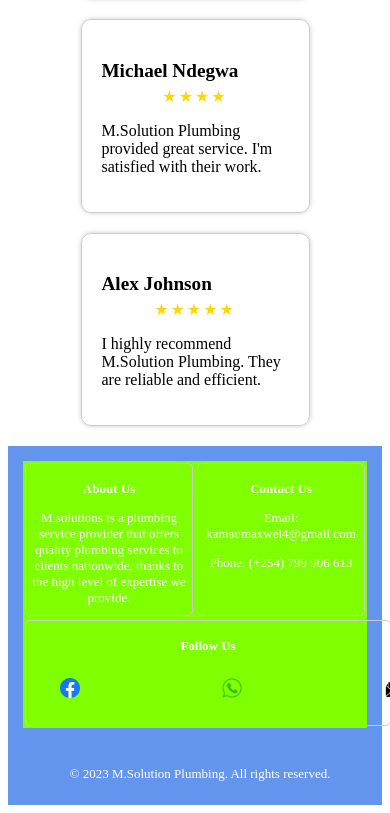
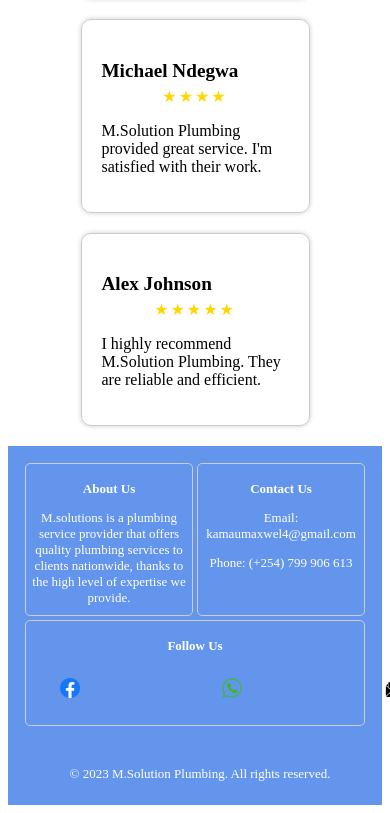
Before and after one commit to Alex-gikungu/plumbing_app, a React (Vite) app: page / in a window 390 px wide. Shown: the part 3222-4035 px from the top of the page. Built offline with nearby package versions, Linux system fonts and the light colour scheme.

Commit message:
added media query

```diff
--- a/src/index.css
+++ b/src/index.css
@@ -513,7 +513,6 @@ height: 10px;
     .footer-content {
     display: flex;
     flex-wrap: wrap;
-    background-color: chartreuse;
     justify-content: space-between;
     }
 
@@ -543,7 +542,9 @@ height: 10px;
     .footer-section:hover{
       background-color: lightsteelblue;
     }
-
+    .footer-section .social-links{
+      width: 100px;
+    }
     .footer-bottom {
     width: 100%;
     text-align: center;
```
